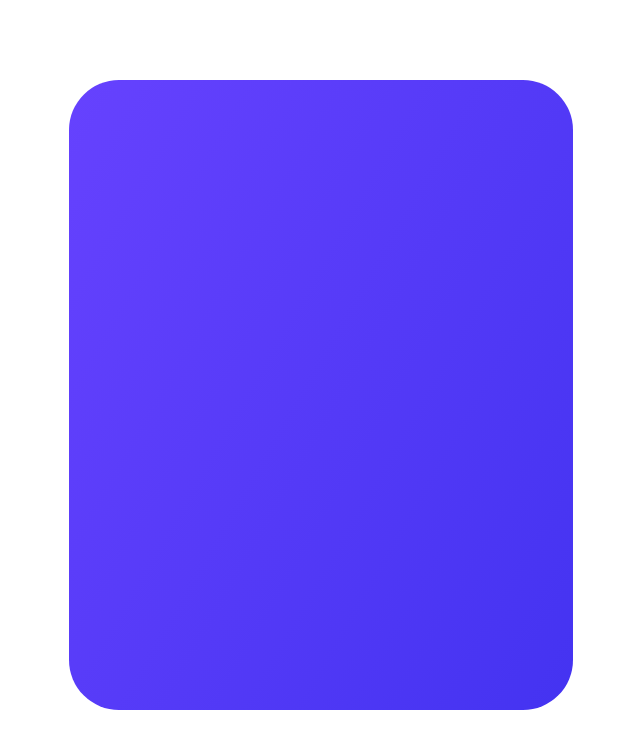
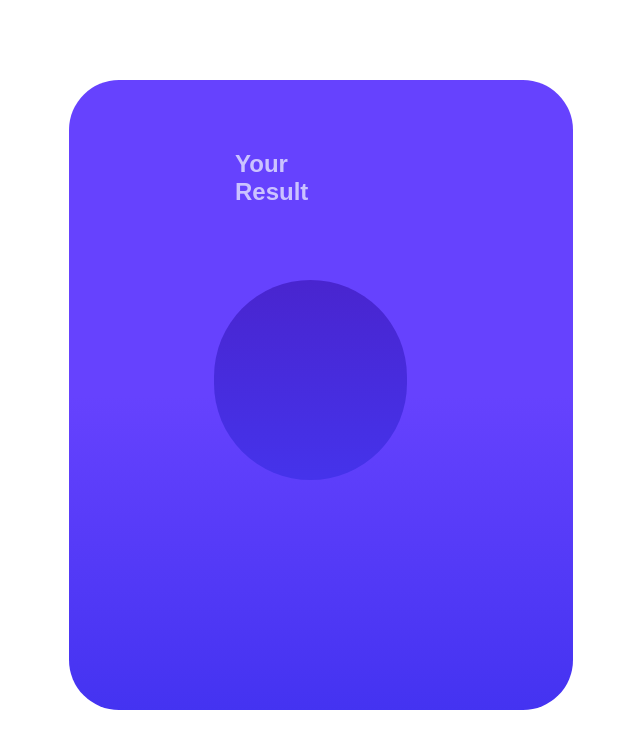
Before and after one commit to Matheus1221/Challeng_1_nb, a plain HTML site: page index.html in a window 1280 px wide. Shown: the whole page, without its empty margins (123-763 px from the left). Drawn offline with Linux system fonts and the light colour scheme; a web font is replaced by a local one.

Commit message:
Att (your results)

```diff
--- a/index.html
+++ b/index.html
@@ -6,6 +6,9 @@
   <meta http-equiv="X-UA-Compatible" content="IE=edge">
   <meta name="viewport" content="width=device-width, initial-scale=1.0">
   <link rel="stylesheet" href="styles.css">
+  <link rel="preconnect" href="https://fonts.googleapis.com">
+  <link rel="preconnect" href="https://fonts.gstatic.com" crossorigin>
+  <link href="https://fonts.googleapis.com/css2?family=Wix+Madefor+Text:ital,wght@0,400;0,500;1,400;1,500&display=swap" rel="stylesheet">
   <title>Scored-Reactions</title>
 </head>
 
@@ -14,8 +17,14 @@
   <div class="container">
     <div class="content">
       <div class="atributes">
+        <div class="atr_content">
+          <h2 class="res">Your Result</h2>
+          <div class="circle">
 
+          </div>
+        </div>
       </div>
+
       <div class="sumary"></div>
 
     </div>
--- a/styles.css
+++ b/styles.css
@@ -4,6 +4,7 @@ body {
   border: 0;
   height: 100vh;
   width: 100vw;
+  font-family: "Wix Madefor Text", sans-serif;
 }
 .container {
   height: 100vh;
@@ -21,6 +22,32 @@ body {
 .atributes {
   height: 630px;
   width: 504px;
-  background-image: linear-gradient(120deg, #6642fe, #4433f1);
+  background-image: linear-gradient(to bottom, #6642fe 50%, #4433f1);
   border-radius: 50px 50px 50px 50px;
+  display: flex;
+  justify-content: center;
 }
+.atr_content {
+  margin: 0;
+  height: 400px;
+  width: 300px;
+  display: flex;
+  justify-content: center;
+}
+
+h2 {
+  position: relative;
+  top: 50px;
+  left: 64px;
+  height: 30px;
+  color: #cbc3ff;
+}
+.circle {
+  position: relative;
+  height: 200px;
+  width: 240px;
+  top: 200px;
+  right: 64px;
+  background-image: linear-gradient(to bottom, #4925cf, #4533eb);
+  border-radius: 100px;
+}
```
Also changed, not shown: 1 other file.
